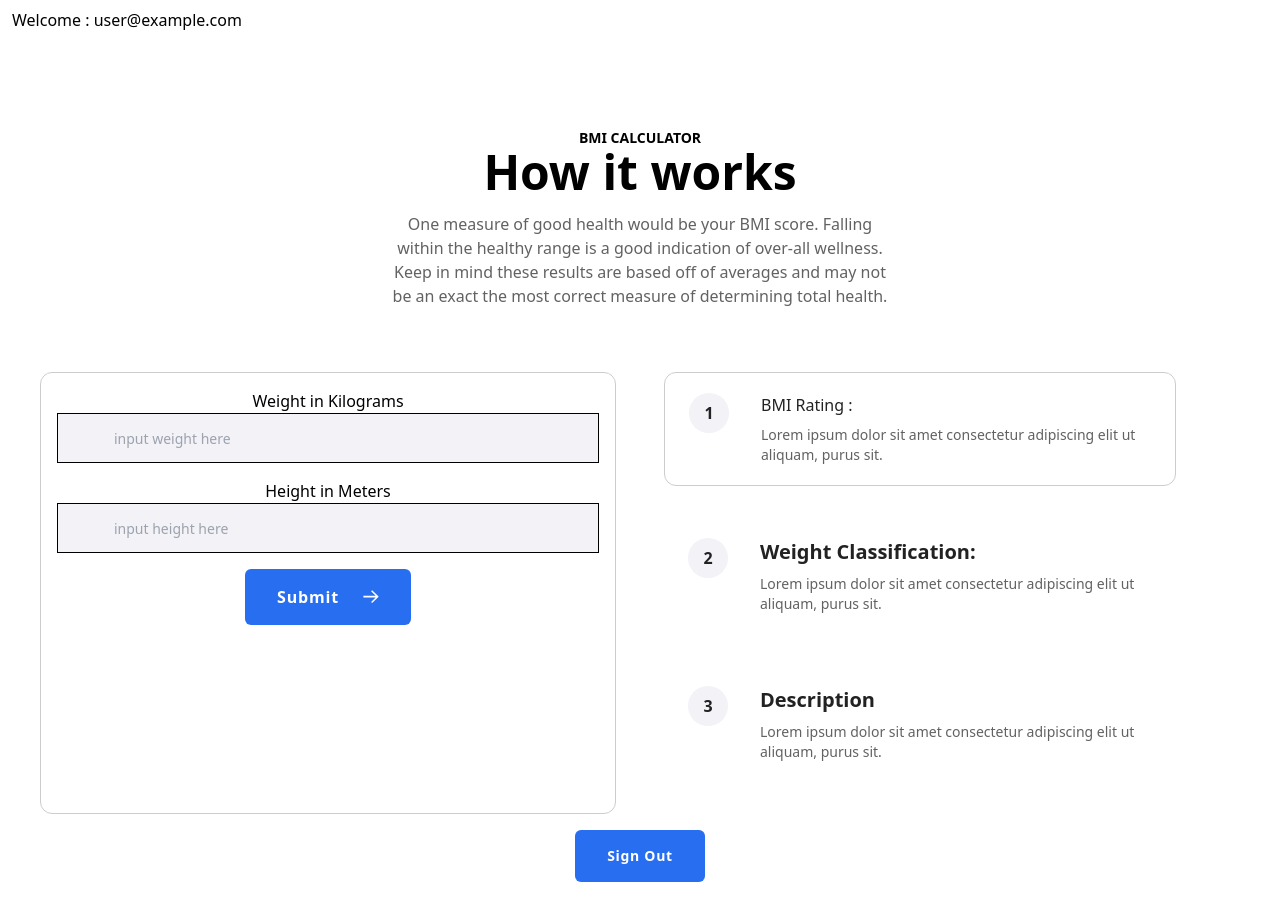
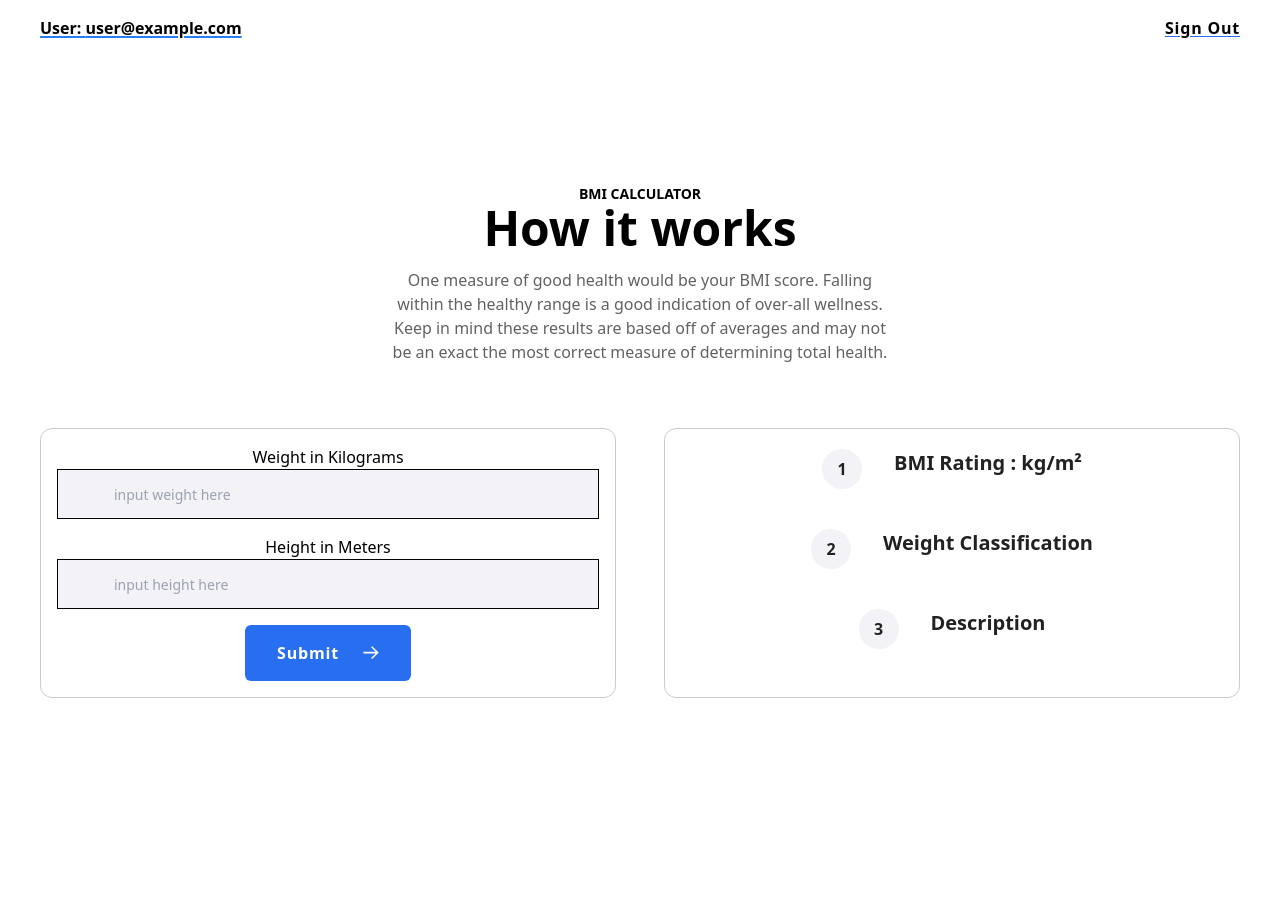
Before and after one commit to flor3z/onebetterbody, a React (Vite) app: page /account in a window 1280 px wide. Shown: the top 920 px of the page. After the commit the page ends 826 px from the top, so only its background shows below. Built offline with nearby package versions, Linux system fonts and the light colour scheme; no server answers; sample sign-in values are in the browser's storage.

Commit message:
changed position for sign out, added category and info details to display

```diff
--- a/src/components/Account.jsx
+++ b/src/components/Account.jsx
@@ -32,22 +32,22 @@ function Account() {
 
   const bmiResults = [
     {
-      category: 'under weight',
+      category: 'Under Weight',
       colour: 'text-red-500',
       info: 'You may be dealing with malnutrition, seek dietary assistance.',
     },
     {
-      category: 'healthy weight',
+      category: 'Healthy Weight',
       colour: 'text-green-500',
       info: 'You are currently at a healthy weight, keep up the good work.',
     },
     {
-      category: 'over weight',
+      category: 'Over Weight',
       colour: 'text-orange-500',
       info: 'You may need to seek guidance regarding small dietary adjustments.',
     },
     {
-      category: 'obese',
+      category: 'Obese',
       colour: 'text-red-500',
       info: 'You may need to seek medical support as your bmi level indicates a high risk of disease and health concerns.',
     },
@@ -75,7 +75,7 @@ function Account() {
       }
     };
 
-    console.log(bmiInfo);
+    console.log(bmiInfo.info);
     console.log(result);
     return () => {
       totalInfo();
@@ -98,8 +98,18 @@ function Account() {
 
   return (
     <section>
-      <div className="absolute top-2 left-3">
-        Welcome : {user && user.email}{' '}
+      <div className="flex justify-between">
+        <div className="py-4 text-black font-semibold pl-5 sm:pl-10 underline decoration-[#276ef1] hover:decoration-[#277ef1] hover:decoration-2  underline-offset-2 ">
+          User: {user && user.email}
+        </div>
+        <div className="flex justify-center items-center py-4 pr-5 sm:pr-10">
+          <button
+            onClick={handleLogOut}
+            className="flex text-black items-center justify-center text-center font-semibold  underline decoration-[#276ef1] hover:decoration-[#277ef1] hover:decoration-2  underline-offset-2"
+          >
+            <p className="font-bold tracking-wider ">Sign Out</p>
+          </button>
+        </div>
       </div>
       <div className="mx-auto w-full max-w-7xl px-5 py-16 md:px-10 md:py-24 lg:py-32">
         <p className="text-center text-sm font-bold uppercase">
@@ -115,61 +125,59 @@ function Account() {
           most correct measure of determining total health.
         </p>
         <div className="grid items-center gap-8 lg:grid-cols-2 lg:gap-12">
-          <div className="flex h-full flex-col [grid-area:2/1/3/2] lg:[grid-area:1/2/2/3]">
-            <a
-              className="mb-8 flex max-w-lg justify-center gap-4 rounded-xl border border-solid border-[#cdcdcd] px-6 py-5 text-[#222222]"
-              href="#w-tabs-0-data-w-pane-0"
-            >
+          <div className="flex h-full flex-col [grid-area:2/1/3/2] lg:[grid-area:1/2/2/3] rounded-xl border border-solid border-[#cdcdcd]">
+            {/* <div className="flex flex-col items-center justify-around">
+              <div className="flex h-10 w-10 flex-none items-center justify-center rounded-full bg-[#f2f2f7]">
+                <p className="text-sm font-bold sm:text-base">1</p>
+              </div>
+              <div className="flex h-10 w-10 flex-none items-center justify-center rounded-full bg-[#f2f2f7]">
+                <p className="text-sm font-bold sm:text-base">2</p>
+              </div>
+              <div className="flex h-10 w-10 flex-none items-center justify-center rounded-full bg-[#f2f2f7]">
+                <p className="text-sm font-bold sm:text-base">3</p>
+              </div>
+            </div> */}
+            {/* <div className="flex flex-col items-between"> */}
+            <div className=" flex justify-center gap-4 px-6 py-5 text-[#222222]">
               <div className="flex h-10 w-10 flex-none items-center justify-center rounded-full bg-[#f2f2f7]">
                 <p className="text-sm font-bold sm:text-base">1</p>
               </div>
               <div className="ml-4 flex flex-col gap-2">
                 <h5
-                // className={
-                //   result ? `text-xl font-bold ${colour}` : 'text-xl font-bold'
-                // }
+                  className={
+                    result
+                      ? `text-xl font-bold ${bmiInfo.colour}`
+                      : 'text-xl font-bold'
+                  }
                 >
-                  BMI Rating : {result && Math.round(result)}{' '}
+                  BMI Rating : {result && Math.round(result)} kg/m²
                 </h5>
-                <p className="text-sm text-[#636262]">
-                  Lorem ipsum dolor sit amet consectetur adipiscing elit ut
-                  aliquam, purus sit.
-                </p>
+                <p className="text-sm text-[#636262]"></p>
               </div>
-            </a>
-            <a
-              className="mb-8 flex max-w-lg justify-center gap-4 px-6 py-5 text-[#222222]"
-              href="#w-tabs-0-data-w-pane-1"
-            >
+            </div>
+            <div className=" flex  justify-center gap-4 px-6 py-5 text-[#222222]">
               <div className="flex h-10 w-10 flex-none items-center justify-center rounded-full bg-[#f2f2f7]">
                 <p className="text-sm font-bold sm:text-base">2</p>
               </div>
               <div className="ml-4 flex flex-col gap-2">
-                <h5 className="text-xl font-bold">
-                  {/* constant looping here, not sure why...maybe b/c function is called over and over */}
-                  Weight Classification:
-                </h5>
-                <p className="text-sm text-[#636262]">
-                  Lorem ipsum dolor sit amet consectetur adipiscing elit ut
-                  aliquam, purus sit.
+                <h5 className="text-xl font-bold">Weight Classification</h5>
+                <p className="text-md text-[#636262]">
+                  {result && bmiInfo.category}
                 </p>
               </div>
-            </a>
-            <a
-              className="mb-8 flex max-w-lg justify-center gap-4 px-6 py-5 text-[#222222]"
-              href="#w-tabs-0-data-w-pane-2"
-            >
+            </div>
+            <div className=" flex  justify-center gap-4 px-6 py-5 text-[#222222]">
               <div className="flex h-10 w-10 flex-none items-center justify-center rounded-full bg-[#f2f2f7]">
                 <p className="text-sm font-bold sm:text-base">3</p>
               </div>
               <div className="ml-4 flex flex-col gap-2">
                 <h5 className="text-xl font-bold">Description</h5>
                 <p className="text-sm text-[#636262]">
-                  Lorem ipsum dolor sit amet consectetur adipiscing elit ut
-                  aliquam, purus sit.
+                  {result && bmiInfo.info}
                 </p>
               </div>
-            </a>
+            </div>
+            {/* </div> */}
           </div>
           <div className="block w-auto h-auto md:h-full md:w-full overflow-hidden [grid-area:1/1/2/2] lg:[grid-area:1/1/2/2] rounded-xl border border-solid border-[#cdcdcd]">
             <form onSubmit={handleSubmitResult}>
@@ -213,18 +221,14 @@ function Account() {
             </form>
           </div>
         </div>
-        <div className="flex justify-center items-center text-sm py-4">
+        {/* <div className="flex justify-center items-center text-sm py-4">
           <button
             onClick={handleLogOut}
             className="flex items-center justify-center hover:bg-[#277ef1] bg-[#276ef1] px-8 py-4 text-center font-semibold rounded-md text-white"
           >
             <p className="font-bold tracking-wider ">Sign Out</p>
           </button>
-          {/* Log out of{' '}
-          <Link to="signin" className="text-sm font-bold text-balck">
-            Your Account
-          </Link> */}
-        </div>
+        </div> */}
       </div>
     </section>
   );
```
